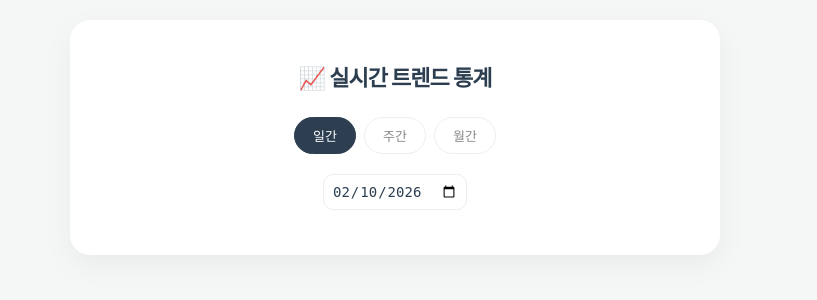
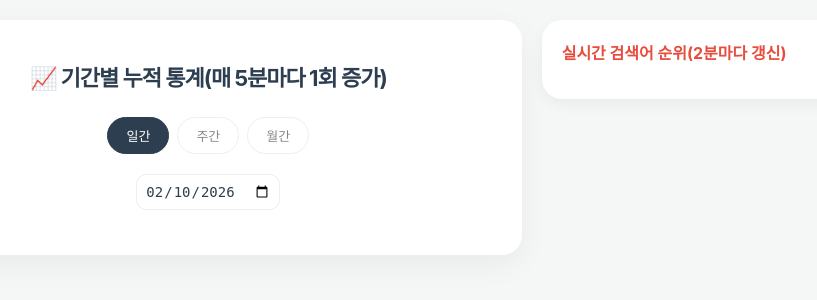
Before and after one commit to larkracl/namu-crawling, a Flask app: page / in a window 1280 px wide. Shown: the top 300 px of the page, without its empty margins (245-1062 px from the left). Run offline with Flask 3, Linux system fonts and the light colour scheme; data that the repository does not hold is empty.

Commit message:
실시간 검색어 순위 추가

```diff
--- a/app.py
+++ b/app.py
@@ -80,3 +80,17 @@ def api_data():
 
 if __name__ == '__main__':
     app.run(host='0.0.0.0', port=5000)
+
+@app.route('/api/realtime')
+def api_realtime():
+    conn = get_db_connection()
+    # current_rankings 테이블에서 현재 1~10위를 가져옴
+    query = """
+        SELECT cr.rank, k.name
+        FROM current_rankings cr
+        JOIN keywords k ON cr.keyword_id = k.id
+        ORDER BY cr.rank ASC
+    """
+    data = conn.execute(query).fetchall()
+    conn.close()
+    return jsonify([{"rank": r['rank'], "name": r['name']} for r in data])
--- a/namu.py
+++ b/namu.py
@@ -202,10 +202,10 @@ if __name__ == "__main__":
 
             # 시간 계산 및 대기
             now = datetime.now()
-            minutes_to_add = 5 - (now.minute % 5)
+            minutes_to_add = 2 - (now.minute % 2)
             next_target = now + timedelta(minutes=minutes_to_add)
             next_target = next_target.replace(second=0, microsecond=0)
-            if next_target <= now: next_target += timedelta(minutes=5)
+            if next_target <= now: next_target += timedelta(minutes=2)
 
             wait_seconds = (next_target - now).total_seconds()
             print(f"다음 업데이트: {next_target.strftime('%H:%M:%S')} ({int(wait_seconds)}초 대기)")
--- a/templates/index.html
+++ b/templates/index.html
@@ -35,13 +35,21 @@
 
      .hits { font-size: 13px; color: #999; width: 60px; text-align: right; }
 
+     .main-layout { display: flex; gap: 20px; max-width: 1000px; margin: 0 auto; }
+     .stat-section { flex: 2; } /* 왼쪽: 누적 통계 */
+     .realtime-section { flex: 1; background: #fff; padding: 20px; border-radius: 20px; box-shadow: 0 5px 15px rgba(0,0,0,0.05); height: fit-content; }
+     .realtime-title { font-size: 16px; font-weight: bold; margin-bottom: 15px; color: #e74c3c; display: flex; align-items: center; gap: 5px; }
+     .realtime-item { display: flex; align-items: center; padding: 10px 0; border-bottom: 1px dashed #eee; font-size: 14px; }
+     .rt-rank { width: 25px; font-weight: bold; color: #e74c3c; }
      /* 애니메이션 효과 */
      .rank-item.updating { opacity: 0.5; transform: scale(0.98); }
     </style>
   </head>
   <body>
+    <div class="main-layout">
+      <div class="stat-section">
 	<div class="container">
-        <h1>📈 실시간 트렌드 통계</h1>
+	  <h1>📈 기간별 누적 통계(매 5분마다 1회 증가)</h1>
 
 	  <div class="nav">
             <a href="/?period=daily&date={{date}}" id="btn-daily">일간</a>
@@ -57,31 +65,68 @@
             <!-- 데이터가 자바스크립트로 채워짐 -->
 	  </div>
 	</div>
+      </div>
+
+      <div class="realtime-section">
+	<div class="realtime-title">실시간 검색어 순위(2분마다 갱신)</div>
+	<div id="realtime-list" >
+	</div>
+      </div>
+    </div>
 
     <script>
-     let prevRanks = {};
+     // 1. 초기 변수 설정
      const urlParams = new URLSearchParams(window.location.search);
      let currentPeriod = urlParams.get('period') || 'daily';
      let currentDate = urlParams.get('date') || new Date().toISOString().slice(0, 10);
 
-     // 버튼 활성화 표시
+     // 5분 전 데이터를 기억하기 위한 배열 (최대 5개 저장)
+     let rankHistory = [];
+
+     // 버튼 활성화 스타일 적용
      document.getElementById(`btn-${currentPeriod}`).classList.add('active');
      document.getElementById('dateInput').value = currentDate;
 
-     async function updateRankings() {
+     // 2. 메인 데이터 업데이트 함수
+     async function updateAllData() {
        try {
+         // [A] 누적 통계 데이터 가져오기
          const res = await fetch(`/api/data?period=${currentPeriod}&date=${currentDate}`);
-         const data = await res.json();
+         const currentData = await res.json();
+
+         // 데이터 이력 관리 (5분 전과 비교하기 위해)
+         rankHistory.push(currentData);
+         if (rankHistory.length > 6) rankHistory.shift(); // 6개 유지 (0번이 5분 전 데이터가 됨)
+
+         const pastData = rankHistory[0]; // 5분 전(또는 가장 오래된) 데이터
+
+         // 왼쪽 통계 리스트 그리기
+         renderStatList(currentData, pastData);
+
+         // [B] 실시간 순위 데이터 가져오기
+         const rtRes = await fetch('/api/realtime');
+         const rtData = await rtRes.json();
+
+         // 오른쪽 실시간 리스트 그리기
+         renderRealtimeList(rtData);
+
+       } catch (e) {
+         console.error("데이터 업데이트 중 오류 발생:", e);
+       }
+     }
+
+     // 3. 통계 리스트 렌더링 함수 (왼쪽)
+     function renderStatList(current, past) {
        const list = document.getElementById('ranking-list');
+       list.innerHTML = ''; // 기존 내용 삭제
 
-         list.innerHTML = ''; // 화면 갱신
-
-         data.forEach((item) => {
-           const prev = prevRanks[item.name];
+       current.forEach((item) => {
+         // 5분 전 데이터(past)에서 같은 키워드의 순위를 찾아 비교
+         const pastItem = past.find(p => p.name === item.name);
          let diffHtml = '<span class="stay">─</span>';
 
-           if (prev !== undefined) {
-             const diff = prev - item.rank;
+         if (pastItem) {
+           const diff = pastItem.rank - item.rank; // 이전 순위 - 현재 순위
            if (diff > 0) diffHtml = `<span class="up">▲ ${diff}</span>`;
            else if (diff < 0) diffHtml = `<span class="down">▼ ${Math.abs(diff)}</span>`;
          }
@@ -96,18 +141,30 @@
            <div class="hits">${item.hits}회</div>
          `;
          list.appendChild(div);
-           prevRanks[item.name] = item.rank;
        });
-       } catch (e) { console.error("데이터 로딩 실패", e); }
      }
 
+     // 4. 실시간 순위 렌더링 함수 (오른쪽)
+     function renderRealtimeList(data) {
+       const list = document.getElementById('realtime-list');
+       if (!list) return;
+
+       list.innerHTML = data.map(item => `
+            <div class="realtime-item">
+                <span class="rt-rank">${item.rank}</span>
+                <span class="rt-name">${item.name}</span>
+            </div>
+       `).join('');
+     }
+
+     // 5. 날짜 변경 이벤트
      document.getElementById('dateInput').addEventListener('change', (e) => {
        window.location.href = `/?period=${currentPeriod}&date=${e.target.value}`;
      });
 
-     // 1분마다 자동 갱신
-     setInterval(updateRankings, 60000);
-     updateRankings();
+     // 6. 1분마다 자동 실행
+     setInterval(updateAllData, 60000);
+     updateAllData(); // 페이지 로드 시 즉시 실행
     </script>
   </body>
 </html>
```
Lines whose indentation alone changed are shown as unchanged.
